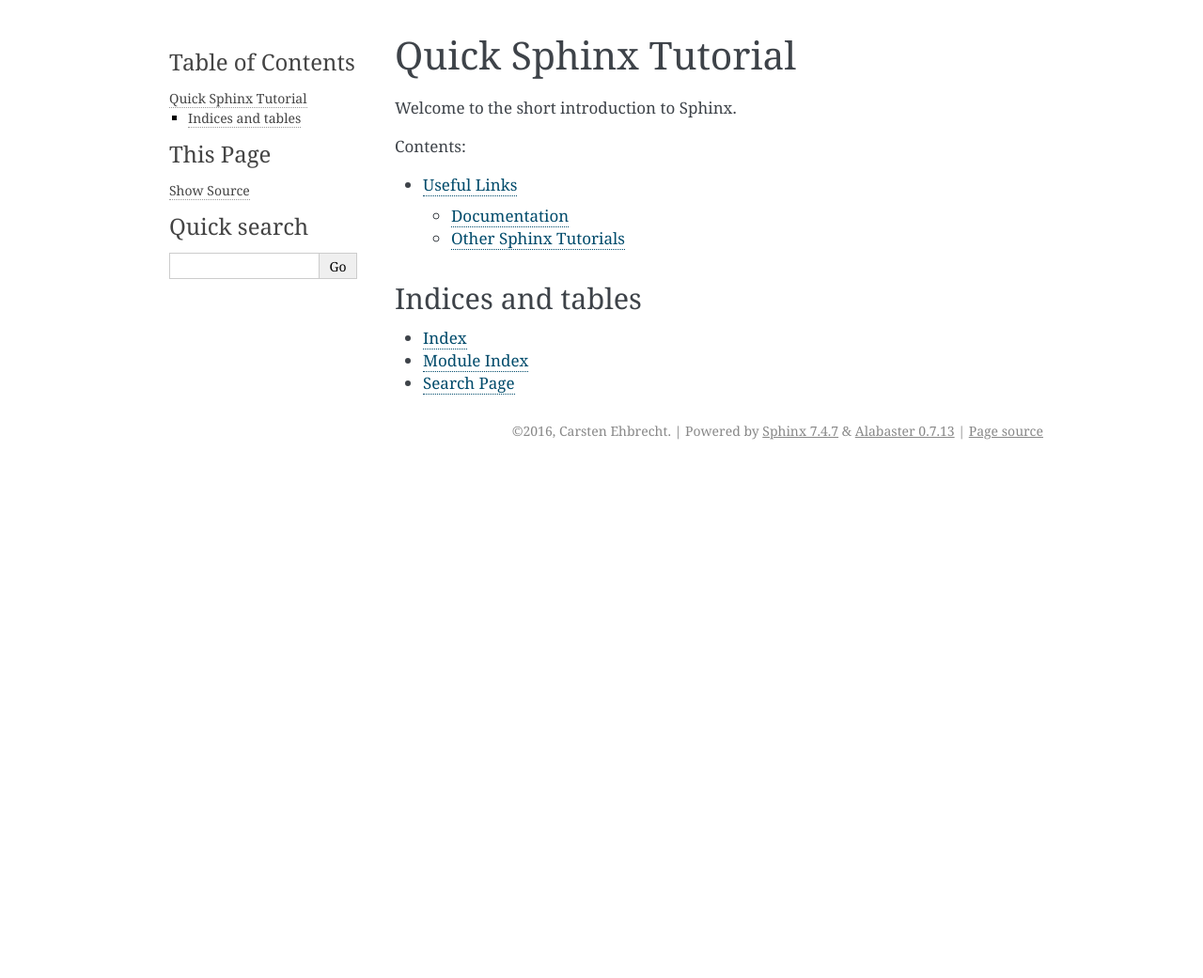
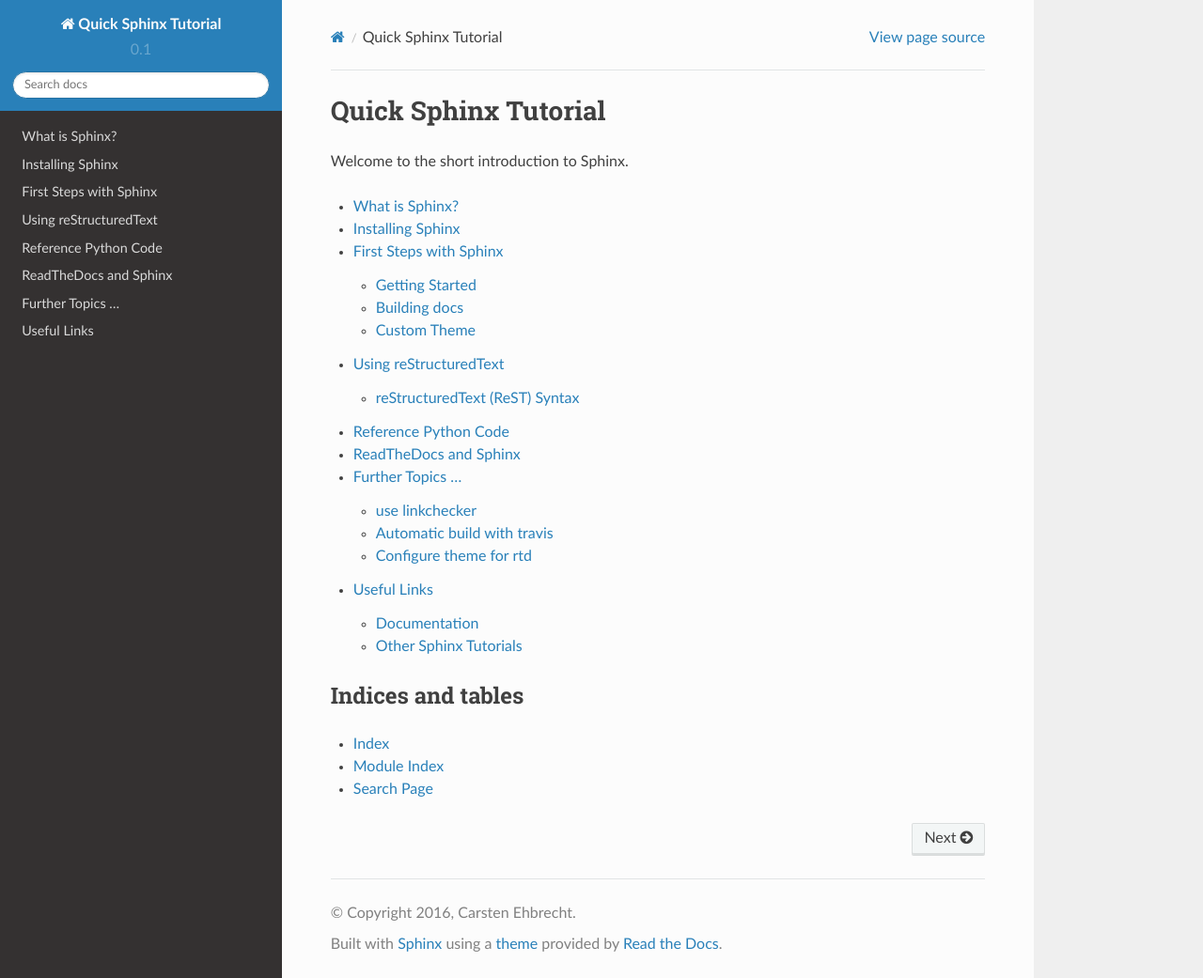
Before and after one commit to cehbrecht/quick-sphinx-tutorial, a Sphinx documentation site: the page built from docs/source/index.rst, in a window 1280 px wide and 1041 px high. Shown: the whole window at 94% size. Built offline with Sphinx 7.4.7 and the Read the Docs theme 2.0.0, drawn with Linux system fonts in a browser that asks for light colours.

Commit message:
more docs and python added

```diff
--- /dev/null
+++ b/docs/source/advanced.rst
@@ -0,0 +1,43 @@
+.. _advanced:
+
+Further Topics ...
+==================
+
+use linkchecker
+---------------
+
+.. code:: bash
+
+   $ make linkcheck
+
+Automatic build with travis
+---------------------------
+
+.. literalinclude:: ../../.travis.yml
+    :language: YAML
+
+Configure theme for rtd
+-----------------------
+
+.. code:: bash
+
+   $ pip install sphinx_rtd_theme
+
+Or:
+
+.. code:: bash
+
+   $ conda install sphinx_rtd_theme
+
+.. code:: python
+
+   # on_rtd is whether we are on readthedocs.org, this line of code grabbed from docs.readthedocs.org
+   # http://docs.readthedocs.org/en/latest/faq.html?highlight=autodoc#how-do-i-change-behavior-for-read-the-docs
+   on_rtd = os.environ.get('READTHEDOCS', None) == 'True'
+
+   if on_rtd:
+       html_theme = 'default'
+   else:  # only import and set the theme if we're building docs locally
+       import sphinx_rtd_theme
+       html_theme = 'sphinx_rtd_theme'
+       html_theme_path = [sphinx_rtd_theme.get_html_theme_path()]
--- /dev/null
+++ b/docs/source/code.rst
@@ -0,0 +1,30 @@
+.. _code:
+
+Reference Python Code
+=====================
+
+Using autoapi:
+
+.. code:: bash
+
+   $ pip install sphinx_autoapi
+
+Configure autoapi:
+
+.. code: python
+
+   # Add any Sphinx extension module names here, as strings. They can be
+   # extensions coming with Sphinx (named 'sphinx.ext.*') or your custom
+   # ones.
+   extensions = [
+       'autoapi.extension',
+       'sphinx.ext.intersphinx',
+       'sphinx.ext.todo',
+       'sphinx.ext.viewcode',
+   ]
+
+   # autoapi configuration
+   autoapi_type = 'python'
+   autoapi_dirs = ['../../giza']
+   autoapi_file_pattern = '*.py'
+   autoapi_options = ['members', 'undoc-members', 'private-members']
--- a/docs/source/conf.py
+++ b/docs/source/conf.py
@@ -23,17 +23,24 @@ import os
 # -- General configuration ------------------------------------------------
 
 # If your documentation needs a minimal Sphinx version, state it here.
-#needs_sphinx = '1.0'
+needs_sphinx = '1.3'
 
 # Add any Sphinx extension module names here, as strings. They can be
 # extensions coming with Sphinx (named 'sphinx.ext.*') or your custom
 # ones.
 extensions = [
-    'sphinx.ext.autodoc',
+    'autoapi.extension',
     'sphinx.ext.intersphinx',
     'sphinx.ext.todo',
     'sphinx.ext.viewcode',
 ]
+
+# autoapi configuration
+autoapi_type = 'python'
+autoapi_dirs = ['../../giza']
+autoapi_file_pattern = '*.py'
+autoapi_options = ['members', 'undoc-members', 'private-members']
+
 
 # Add any paths that contain templates here, relative to this directory.
 templates_path = ['_templates']
@@ -113,7 +120,18 @@ todo_include_todos = True
 
 # The theme to use for HTML and HTML Help pages.  See the documentation for
 # a list of builtin themes.
-html_theme = 'alabaster'
+#html_theme = 'alabaster'
+
+# on_rtd is whether we are on readthedocs.org, this line of code grabbed from docs.readthedocs.org
+# http://docs.readthedocs.org/en/latest/faq.html?highlight=autodoc#how-do-i-change-behavior-for-read-the-docs
+on_rtd = os.environ.get('READTHEDOCS', None) == 'True'
+
+if on_rtd:
+    html_theme = 'default'
+else:  # only import and set the theme if we're building docs locally
+    import sphinx_rtd_theme
+    html_theme = 'sphinx_rtd_theme'
+    html_theme_path = [sphinx_rtd_theme.get_html_theme_path()]
 
 # Theme options are theme-specific and customize the look and feel of a theme
 # further.  For a list of options available for each theme, see the
--- /dev/null
+++ b/docs/source/firststeps.rst
@@ -0,0 +1,65 @@
+First Steps with Sphinx
+=======================
+
+
+Getting Started
+---------------
+
+Create docs folder:
+
+.. code:: bash
+
+   $ mkdir docs
+   $ cd docs
+
+
+Create the sphinx skeleton:
+
+.. code:: bash
+
+   $ sphinx-quickstart
+
+
+Your file system should now look similar to this::
+
+    mypackage
+    ├── src
+    └── docs
+        ├── conf.py
+        ├── Makefile
+        ├── make.bat
+        ├── _build
+        ├── _sources
+             ├── index.rst
+
+Building docs
+-------------
+
+Let's build our docs into HTML to see how it works.
+Simply run:
+
+.. code-block:: python
+
+    # Inside top-level docs/ directory.
+    make html
+
+This should run Sphinx in your shell, and output HTML.
+At the end, it should say something about the documents being ready in
+``_build/html``.
+You can now open them in your browser by typing::
+
+    open _build/html/index.html
+
+Custom Theme
+------------
+
+You'll notice your docs look a bit different than mine.
+You can change this by setting the ``html_theme`` setting in your ``conf.py``.
+Go ahead and set it like this::
+
+    html_theme = 'sphinx_rtd_theme'
+
+If you rebuild your documentation,
+you will see the new theme::
+
+    make html
--- a/docs/source/index.rst
+++ b/docs/source/index.rst
@@ -9,12 +9,16 @@ Quick Sphinx Tutorial
 
 Welcome to the short introduction to Sphinx.
 
-
-Contents:
-
 .. toctree::
    :maxdepth: 2
 
+   intro
+   install
+   firststeps
+   rst.rst
+   code.rst
+   rtd.rst
+   advanced.rst
    appendix
 
 
--- /dev/null
+++ b/docs/source/install.rst
@@ -0,0 +1,16 @@
+.. _install:
+
+Installing Sphinx
+=================
+
+You can install Sphinx from PyPI with pip:
+
+.. code:: bash
+
+   $ pip install sphinx
+
+Or install it with conda:
+
+.. code:: bash
+
+   $ conda install sphinx
--- /dev/null
+++ b/docs/source/intro.rst
@@ -0,0 +1,4 @@
+.. _introduction:
+
+What is Sphinx?
+===============
--- /dev/null
+++ b/docs/source/rst.rst
@@ -0,0 +1,16 @@
+.. _rst:
+
+Using reStructuredText
+=======================
+
+After using ``sphinx-quickstart`` you have the ``index.rst`` file which contains the content:
+
+.. literalinclude:: index.rst
+    :language: rst
+
+You can create other files here for additional documentation. Once you have created them, then you can include them in the table of contents in index.rst.
+
+reStructuredText (ReST) Syntax
+------------------------------
+
+If you need a reference to ReST syntax and markup for Sphinx, `this is a tutorial <http://thomas-cokelaer.info/tutorials/sphinx/rest_syntax.html>`_ that explains it very well.
--- /dev/null
+++ b/docs/source/rtd.rst
@@ -0,0 +1,4 @@
+.. _rtd:
+
+ReadTheDocs and Sphinx
+======================
--- a/environment.yml
+++ b/environment.yml
@@ -5,3 +5,4 @@ channels:
 dependencies:
   - python=2
   - sphinx
+  - sphinx_rtd_theme
--- a/giza/__init__.py
+++ b/giza/__init__.py
@@ -0,0 +1,5 @@
+def hello_sphinx(message):
+    """
+    just say hello
+    """
+    return message
--- /dev/null
+++ b/requirements.txt
@@ -0,0 +1,3 @@
+sphinx
+sphinx_rtd_theme
+sphinx_autoapi
```
Also changed, not shown: docs/source/appendix.rst (+9 -5 lines), setup.py (added, +23 -0 lines), .travis.yml (added).
